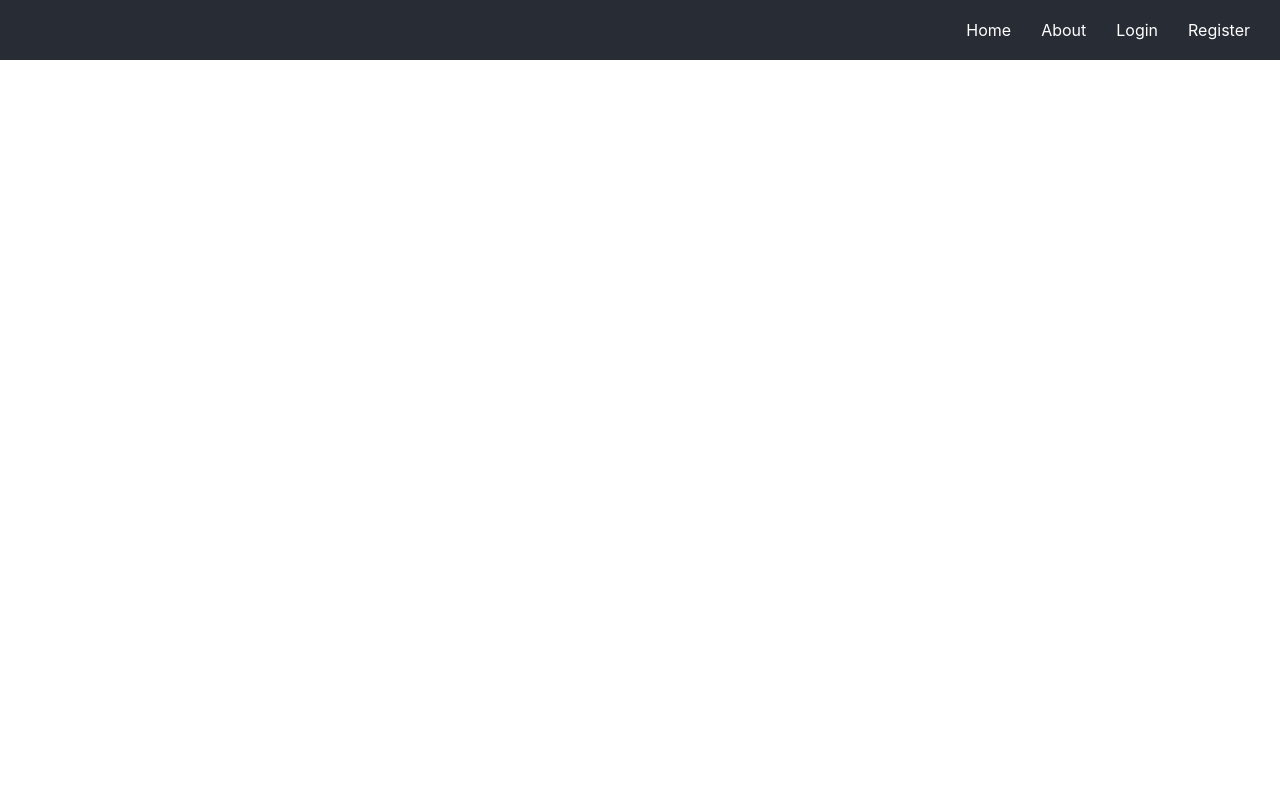
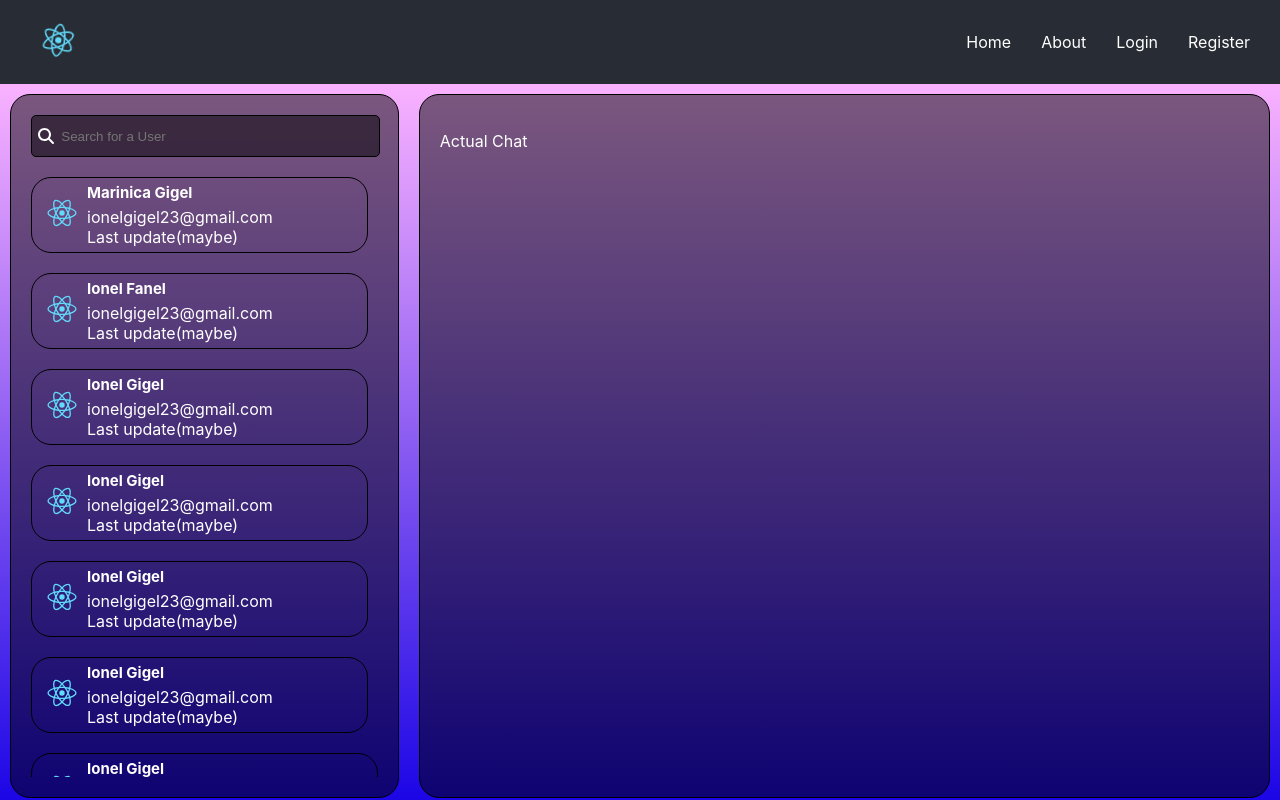
Before and after one commit to GabrielStanca/din-concediu, a React (Create React App) app: page /chat in a window 1280 px wide. Built offline with nearby package versions, Linux system fonts and the light colour scheme; no server answers.

Commit message:
add chat page with hardcoded users

```diff
--- a/src/App.css
+++ b/src/App.css
@@ -6,7 +6,7 @@
 .App nav {
   display: flex;
   flex: 0 1 auto;
-  justify-content: end;
+  justify-content: space-between;
   padding: 20px 30px;
   background: #282c34;
 }
--- a/src/App.js
+++ b/src/App.js
@@ -7,6 +7,8 @@ import About from "./components/about";
 import Register from "./components/register";
 import ForgotPassword from "./components/forgot-password";
 import {GlobalProvider} from "./context/GlobalContext";
+import logo from "./logo.svg";
+import Chat from "./components/chat";
 
 function App() {
     return (
@@ -14,17 +16,26 @@ function App() {
             <div className="App">
                 <Router>
                     <nav>
+                        <div className="navigation_logo">
+                        <header className="App-header">
+                            <img src={logo} className="App-logo" alt="logo" />
+                        </header>
+                    </div>
+                    <div className="navigation_links">
                         <Link to="/"><span>Home</span></Link>
                         <Link to="/about"><span>About</span></Link>
                         <Link to="/login"><span>Login</span></Link>
                         <Link to="/register"><span>Register</span></Link>
-                    </nav>
+                    </div>
+
+                </nav>
                     <Routes>
                         <Route path="" exact element={<Home/>}/>
                         <Route path="/login" exact element={<Login/>}/>
                         <Route path="/about" exact element={<About/>}/>
                         <Route path="/register" exact element={<Register/>}/>
                         <Route path="/forgot-password" exact element={<ForgotPassword/>}/>
+                    <Route path="/chat" exact element={<Chat />}/>
                     </Routes>
                 </Router>
 
--- /dev/null
+++ b/src/components/chat.js
@@ -0,0 +1,81 @@
+import React, {useState} from "react";
+import "../style/chat.css"
+import PeopleCardList from "./reusableComponents/peopleCardList";
+import {FontAwesomeIcon} from "@fortawesome/react-fontawesome";
+import {faMagnifyingGlass} from "@fortawesome/free-solid-svg-icons";
+const Chat= ()=> {
+    const userList = [{
+        firstName: "Marinica",
+        lastName: "Gigel",
+        email: "ionelgigel23@gmail.com",
+        phone: "0753548789"
+    },
+        {
+            firstName: "Ionel",
+            lastName: "Fanel",
+            email: "ionelgigel23@gmail.com",
+            phone: "0753548789"
+        },
+        {
+            firstName: "Ionel",
+            lastName: "Gigel",
+            email: "ionelgigel23@gmail.com",
+            phone: "0753548789"
+        },
+        {
+            firstName: "Ionel",
+            lastName: "Gigel",
+            email: "ionelgigel23@gmail.com",
+            phone: "0753548789"
+        },
+        {
+            firstName: "Ionel",
+            lastName: "Gigel",
+            email: "ionelgigel23@gmail.com",
+            phone: "0753548789"
+        },
+        {
+            firstName: "Ionel",
+            lastName: "Gigel",
+            email: "ionelgigel23@gmail.com",
+            phone: "0753548789"
+        },{
+            firstName: "Ionel",
+            lastName: "Gigel",
+            email: "ionelgigel23@gmail.com",
+            phone: "0753548789"
+        },]
+
+    const [filter, setFilter] = useState("");
+
+    return (
+        <div className="chat_container">
+            <div className="chat_list">
+                <div className="searchInput">
+                    <label htmlFor="email"> <FontAwesomeIcon icon={faMagnifyingGlass} /></label>
+                    <input name="email" autoComplete="off"  id="email" type="email" required title placeholder="Search for a User" onChange={(e)=>{
+                        setFilter( e.target.value)
+                    }}/>
+                </div>
+
+                <div className="list_constainer" style={{overflowY:"auto"}}>
+                    <div>
+                        {userList.filter((user)=> {
+                            const fullName = user.firstName +" " +user.lastName;
+                            return fullName.toLowerCase().includes(filter.toLowerCase())
+                        }).map((user,key)=> {
+                            return(<PeopleCardList key={key} user={user}/>)
+                        })}
+                    </div>
+
+                </div>
+
+            </div>
+            <div className="chat_conversation">
+                <p>Actual Chat</p>
+            </div>
+        </div>
+    );
+}
+
+export default Chat;
--- a/src/components/forgot-password.js
+++ b/src/components/forgot-password.js
@@ -1,27 +1,36 @@
-import React from "react";
+import React, {useState} from "react";
 import "../style/user-connection.css"
 import {FontAwesomeIcon} from "@fortawesome/react-fontawesome";
 import {faEnvelope, faPhone} from "@fortawesome/free-solid-svg-icons";
 
 const ForgotPassword= ()=> {
+
+    const [forgotPassword, setForgotPassword] = useState({
+        email: "",
+        phone: ""
+    })
+
     return (
         <div className="forgot-password_container">
-            <form>
+            <form onSubmit={(e)=>{
+                e.preventDefault();
+                console.log(forgotPassword)
+            }}>
                 <h1>Forgot Password</h1>
                 <div className="forgot-password_input">
                     <label htmlFor="email"> <FontAwesomeIcon icon={faEnvelope} /></label>
                     <input name="email"  id="email" type="email" required title placeholder="Type your email" onChange={(e)=>{
-                        console.log(e.target.value)
+                        setForgotPassword({...forgotPassword, email: e.target.value})
                     }}/>
                 </div>
                 <div className="forgot-password_input">
                     <label htmlFor="phoneNumber"> <FontAwesomeIcon icon={faPhone} /></label>
                     <input name="phoneNumber"  id="phoneNumber" type="tel" pattern="[+]{1}[0-9]{11,14}" required title placeholder="Type your Phone Number" onChange={(e)=>{
-                        console.log(e.target.value)
+                        setForgotPassword({...forgotPassword, phone: e.target.value})
                     }}/>
                 </div>
                 <span className="forgot-password_phone">Enter thse phone number that finish with **** *** 232</span>
-                <button className="forgot-password_button" type={"submit"} onChange={event => console.log(event)}>Submit</button>
+                <button className="forgot-password_button" type={"submit"}>Submit</button>
 
             </form>
 
--- a/src/components/login.js
+++ b/src/components/login.js
@@ -1,9 +1,8 @@
-import React from "react";
+import React, {useState} from "react";
 import '../style/user-connection.css'
 import '../App.css';
 import {FontAwesomeIcon} from "@fortawesome/react-fontawesome";
 import {faEnvelope, faLock} from '@fortawesome/free-solid-svg-icons'
-import {useState} from "react";
 import {registerUserService} from "../services/register.service";
 import {loginUserService} from "../services/login.service";
 
@@ -43,13 +42,7 @@ const Login = () => {
                     />
                 </div>
                 <span className="login_forgot-password"><a href="/forgot-password">Forgot password</a></span>
-                <button className="login_login-button" type={"submit"}
-                        onChange={(event) => {
-                            event.preventDefault();
-                        }}
-                >
-                    Login
-                </button>
+                <button className="login_login-button" type={"submit"}>Login</button>
             </form>
 
 
--- /dev/null
+++ b/src/components/reusableComponents/peopleCardList.js
@@ -0,0 +1,19 @@
+import React from "react";
+import "../../style/chat.css"
+import logo from "../../logo.svg";
+const PeopleCardList = ({user}) => {
+    return (
+        <div className="user-card-list_container">
+            <div className="img_user_container">
+                <img className="img_user" src={logo} alt="user_image" />
+            </div>
+            <div className="information_user_container">
+                <h1>{user.firstName}{" "}{user.lastName}</h1>
+                <span>{user.email}</span>
+                <span>Last update(maybe)</span>
+            </div>
+        </div>
+    );
+}
+
+export default PeopleCardList;
--- a/src/index.css
+++ b/src/index.css
@@ -8,9 +8,53 @@ html,body {
   height: 100%;
   padding: 0;
   box-sizing: border-box;
+  overflow: hidden;
 }
 
 code {
   font-family: source-code-pro, Menlo, Monaco, Consolas, 'Courier New',
     monospace;
 }
+::-webkit-scrollbar {
+  width: 5px;
+}
+::-webkit-scrollbar-track {
+  box-shadow: inset 0 0 5px grey;
+  border-radius: 10px;
+}
+::-webkit-scrollbar-thumb {
+  background: grey;
+  border-radius: 10px;
+}
+::-webkit-scrollbar-thumb:hover {
+  background: darkgrey;
+}
+
+.searchInput {
+  width: 100%;
+  border: 1px solid black ;
+  border-radius: 5px ;
+  display: flex;
+  height: 40px;
+  margin-bottom: 20px;
+  align-items: center;
+  background: rgba(0,0,0,.5);
+}
+.searchInput label {
+  color: white;
+  display: flex;
+  justify-content: center;
+  background: transparent;
+  width: 30px;
+}
+.searchInput input {
+  color: white;
+  background: transparent;
+  border: 0;
+  outline: 0;
+  height: 100%;
+  width: 100%;
+}
+.searchInput input::-ms-reveal {
+  filter: invert(100%);
+}
--- /dev/null
+++ b/src/style/chat.css
@@ -0,0 +1,54 @@
+.chat_container {
+    display: flex;
+    width: 100%;
+    height: 100%;
+    max-height: 100%;
+    background-image: linear-gradient( #fab2ff, #1904e5);
+}
+.chat_list {
+    width: 30%;
+}
+.chat_conversation {
+    width: 70%;
+}
+.list_constainer {
+    height:calc(100vh - 200px );
+    overflowY: auto;
+}
+.chat_conversation, .chat_list {
+    margin: 10px;
+    padding: 20px;
+    border: 1px solid black;
+    border-radius: 20px;
+    background: rgba(0,0,0,.5);
+    color: white;
+}
+.user-card-list_container {
+    display: flex;
+    flex-direction: row;
+    align-items: center;
+
+    padding: 5px;
+    border: 1px solid black;
+    border-radius: 20px;
+    transition: background-color 0.5s;
+
+}
+.user-card-list_container:hover {
+    background: grey;
+}
+.img_user_container {
+    width: 50px;
+}
+.user-card-list_container h1 {
+    font-size: 15px;
+    margin: 0 0 5px;
+}
+.information_user_container {
+    display: flex;
+    flex-direction: column;
+}
+.user-card-list_container:not(:last-child) {
+    margin-bottom: 20px;
+    margin-right: 10px;
+}
--- a/src/style/home.css
+++ b/src/style/home.css
@@ -6,3 +6,10 @@
     height: 100%;
     background-image: linear-gradient( #fab2ff, #1904e5);
 }
+.navigation_logo img {
+    max-height: 40px;
+}
+.navigation_links {
+    display: flex;
+    align-items: center;
+}
--- a/src/style/user-connection.css
+++ b/src/style/user-connection.css
@@ -51,7 +51,7 @@
     height: 100%;
     width: 100%;
 }
-.login_input input::-ms-reveal .forgot-password_input in::-ms-reveal, .register_input input::-ms-reveal {
+.login_input input::-ms-reveal, .forgot-password_input in::-ms-reveal, .register_input input::-ms-reveal {
     filter: invert(100%);
 }
 
```
